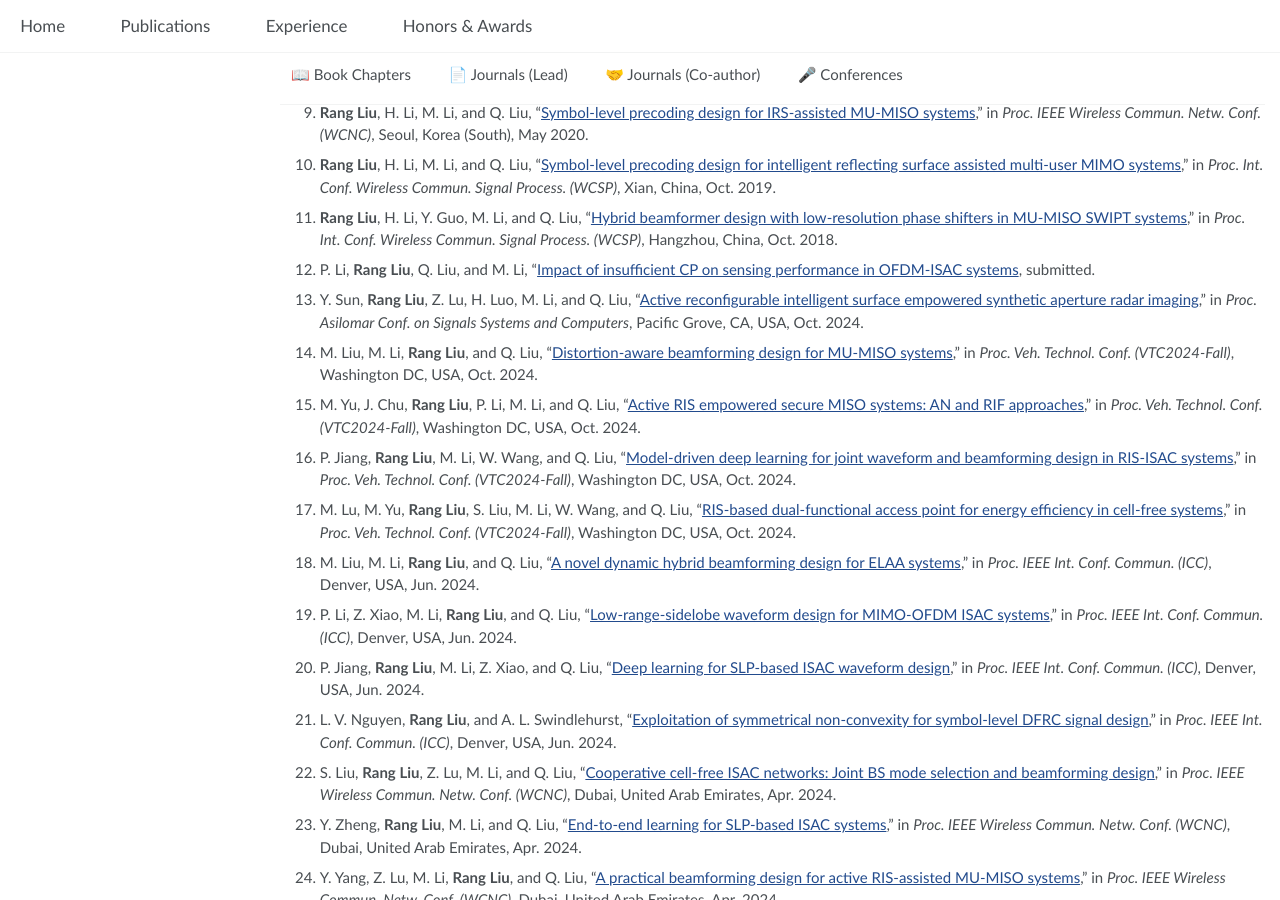
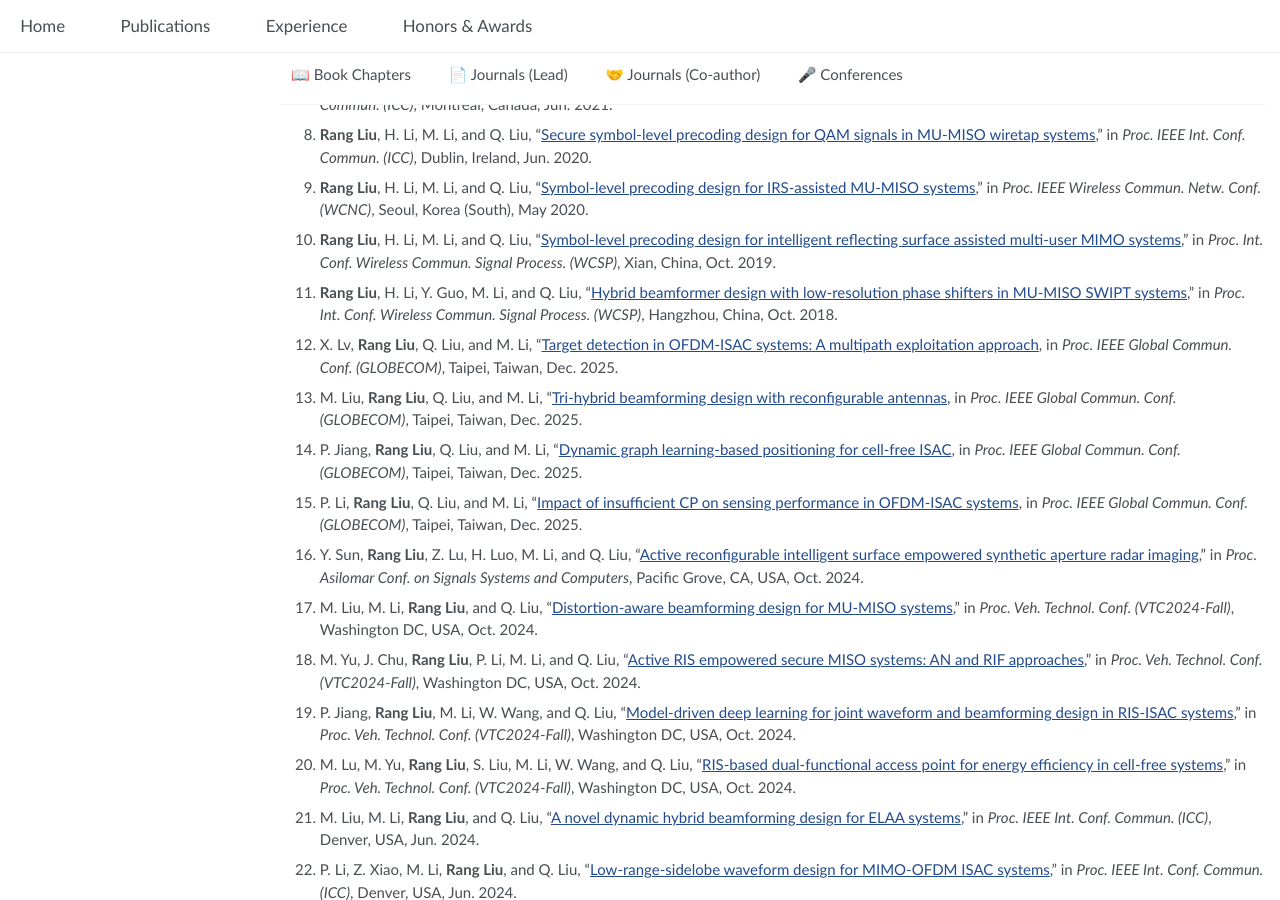
Before and after one commit to RangLiu0706/RangLiu0706.github.io, a Jekyll site: the page built from _pages/publications.md, in a window 1280 px wide and 900 px high, scrolled down 3458 px. Built offline with Jekyll 4.4.1, drawn with Linux system fonts in a browser that asks for light colours; some of the changed text lies outside the part shown.

Commit message:
update0802

```diff
--- a/_pages/publications.md
+++ b/_pages/publications.md
@@ -79,13 +79,13 @@
 
 # 🤝 Journals (Co-author)  {#journal-coauthor}
 
-31. P.Jiang, M. Li, **Rang Liu**, and Q. Liu, "[Graph learning for cooperative cell-free ISAC systems: From optimization to estimation](https://arxiv.org/abs/2507.06612)," submitted.
+31. P. Jiang, M. Li, **Rang Liu**, and Q. Liu, "[Graph learning for cooperative cell-free ISAC systems: From optimization to estimation](https://arxiv.org/abs/2507.06612)," submitted.
 
 30. B. Lee, **Rang Liu**, D. J. Love, J. V. Krogmeier, and A. L. Swindlehurst, "[Integrated polarimetric sensing and communication with polarization-reconfigurable arrays](https://www.arxiv.org/abs/2506.23410)," submitted.
 
 29. L. V. Nguyen, **Rang Liu**, N. T. Nguyen, M. Juntti, B. Ottersten, and A. L. Swindlehurst, "[Exploiting symmetric non-convexity for multi-objective symbol-level DFRC signal design](https://arxiv.org/abs/2504.14281)," under revision.
 
-28. P. Li, M. Li, **Rang Liu**, Q. Liu, and A. L. Swindlehurst, "[Sensing-oriented adaptive resource allocation designs for OFDM-ISAC systems](https://arxiv.org/abs/2504.06605)," submitted.
+28. P. Li, M. Li, **Rang Liu**, Q. Liu, and A. L. Swindlehurst, "[Sensing-oriented adaptive resource allocation designs for OFDM-ISAC systems](https://arxiv.org/abs/2504.06605)," under revision.
 
 27. M. Liu, M. Li, **Rang Liu**, and Q. Liu, "[Tri-timescale beamforming design for tri-hybrid architectures with reconfigurable antennas](https://arxiv.org/abs/2503.03620)," submitted.
 
@@ -93,13 +93,17 @@
 
 22. L. Liu, **Rang Liu**, L. V. Nguyen, and A. L. Swindlehurst, "[Symbol level precoding for systems with improper Gaussian interference](https://arxiv.org/abs/2409.07034)," *IEEE Trans. Wireless Commun.*, under review.
 
-23. J. Xu, H. Wang, **Rang Liu**, J. A. Nossek, and A. L. Swindlehurst, "[Non-reciprocal reconfigurable intelligent surfaces](https://arxiv.org/abs/2411.15617)," *IEEE Wireless Commun. Lett.*, under review.
+22. Y. Li *et al.*, "[Active reconfigurable intelligent surface assisted integrated sensing, communications and computation energy-constrained networks](https://ieeexplore.ieee.org/abstract/document/11087619)," *IEEE Trans. Commun.*, to appear.
+
+
+
+23. J. Xu, H. Wang, **Rang Liu**, J. A. Nossek, and A. L. Swindlehurst, "[Non-reciprocal reconfigurable intelligent surfaces](https://ieeexplore.ieee.org/document/11098513)," *IEEE Wireless Commun. Lett.*, to appear.
 
 24. P. Li, M. Li, **Rang Liu**, Q. Liu, and A. L. Swindlehurst, "[Low range-Doppler sidelobe ISAC waveform design: A low-complexity approach](https://ieeexplore.ieee.org/document/11004445)," *IEEE Trans. Veh. Technol.*, to appear.
 
 19. P. Jiang, M. Li\*, **Rang Liu**, W. Wang, and Q. Liu, "[Joint waveform and beamforming design in RIS-ISAC systems: A model-driven learning approach](https://ieeexplore.ieee.org/document/10857301)," *IEEE Trans. Commun.*, to appear.
 
-21. P. Jiang, M. Li\*, **Rang Liu**, W. Wang, and Q. Liu\*, "[SLP-based dual-functional waveform design for ISAC systems: A deep learning approach](https://ieeexplore.ieee.org/document/10902060)," *IEEE Trans. Veh. Technol.*, to appear.
+21. P. Jiang, M. Li\*, **Rang Liu**, W. Wang, and Q. Liu\*, "[SLP-based dual-functional waveform design for ISAC systems: A deep learning approach](https://ieeexplore.ieee.org/document/10902060)," *IEEE Trans. Veh. Technol.*, vol. 74, no. 7, pp. 11105-11119, Jul. 2025.
 
 20. M. Liu, M. Li\*, **Rang Liu**, and Q. Liu, "[Distributed distortion-aware beamforming designs for cell-free mMIMO systems](https://ieeexplore.ieee.org/document/10869384)," *IEEE J. Sel. Topics Signal Process. (JSTSP)*, vol. 19, no. 2, pp. 381-397, Mar. 2025.
 [<a href="https://github.com/RangLiu0706/Distributed-Distortion-Aware-Beamforming-Designs-for-CF-mMIMO-Systems">convergence analysis</a>]
@@ -141,7 +145,7 @@
 
 # 🎤 Conferences  {#conferences}
 
-11. **Rang Liu**, A. L. Swindlehurst, and M. Li, "[CRB optimization using a parametric scattering model for extended targets in ISAC systems](https://arxiv.org/abs/2411.00145)," in *Proc. IEEE Int. Radar Conf.*, Atlanta, Georgia, USA, May 2025.
+11. **Rang Liu**, A. L. Swindlehurst, and M. Li, "[CRB optimization using a parametric scattering model for extended targets in ISAC systems](https://ieeexplore.ieee.org/document/11031847)," in *Proc. IEEE Int. Radar Conf.*, Atlanta, Georgia, USA, May 2025.
 
 10. **Rang Liu**, M. Li, and Q. Liu, "[Joint space-time adaptive processing and beamforming design for cell-free ISAC systems](https://ieeexplore.ieee.org/document/10887688)," in
 *Proc. IEEE Int. Conf. Acoust., Speech, Signal Process. (ICASSP)*, Hyderabad, India, Apr. 2025.
@@ -173,7 +177,13 @@
 
 1.	**Rang Liu**, H. Li, Y. Guo, M. Li, and Q. Liu, "[Hybrid beamformer design with low-resolution phase shifters in MU-MISO SWIPT systems](https://ieeexplore.ieee.org/document/8555694)," in *Proc. Int. Conf. Wireless Commun. Signal Process. (WCSP)*, Hangzhou, China, Oct. 2018.
 
-32. P. Li, **Rang Liu**, Q. Liu, and M. Li, "[Impact of insufficient CP on sensing performance in OFDM-ISAC systems](https://arxiv.org/abs/2505.01125), submitted.
+35. X. Lv, **Rang Liu**, Q. Liu, and M. Li, "[Target detection in OFDM-ISAC systems: A multipath exploitation approach](), in *Proc. IEEE Global Commun. Conf. (GLOBECOM)*, Taipei, Taiwan, Dec. 2025.
+
+34. M. Liu, **Rang Liu**, Q. Liu, and M. Li, "[Tri-hybrid beamforming design with reconfigurable antennas](), in *Proc. IEEE Global Commun. Conf. (GLOBECOM)*, Taipei, Taiwan, Dec. 2025.
+
+33. P. Jiang, **Rang Liu**, Q. Liu, and M. Li, "[Dynamic graph learning-based positioning for cell-free ISAC](), in *Proc. IEEE Global Commun. Conf. (GLOBECOM)*, Taipei, Taiwan, Dec. 2025.
+
+32. P. Li, **Rang Liu**, Q. Liu, and M. Li, "[Impact of insufficient CP on sensing performance in OFDM-ISAC systems](https://arxiv.org/abs/2505.01125), in *Proc. IEEE Global Commun. Conf. (GLOBECOM)*, Taipei, Taiwan, Dec. 2025.
 
 31. Y. Sun, **Rang Liu**, Z. Lu, H. Luo, M. Li, and Q. Liu, "[Active reconfigurable intelligent surface empowered synthetic aperture radar imaging](https://ieeexplore.ieee.org/document/10942691)," in *Proc. Asilomar Conf. on Signals Systems and Computers*, Pacific Grove, CA, USA, Oct. 2024.
 
```
